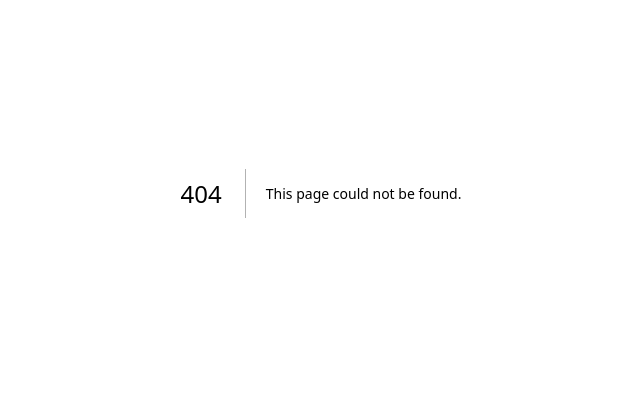
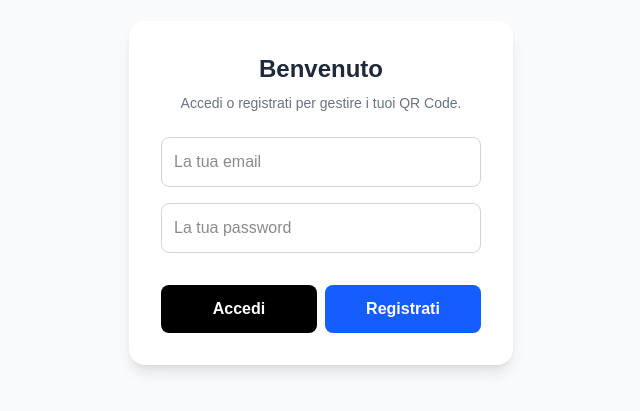
Before and after one commit to donMatteo14/qrarchive, a Next.js app in the folder qr-archive/: page /login in a window 1280 px wide. Before the commit this address had no page. Shown: the part 207-618 px from the top of the page, without its empty margins (319-959 px from the left). Built offline with nearby package versions, Linux system fonts and the light colour scheme; no server answers.

Commit message:
Integrata la logica di accesso e registrazione con associazione dell'utente al DB

```diff
--- a/qr-archive/app/dashboard/create/page.tsx
+++ b/qr-archive/app/dashboard/create/page.tsx
@@ -20,33 +20,48 @@ export default function CreateQRPage() {
     setIsUploading(true); // Mostriamo all'utente che stiamo caricando...
 
     try {
-      // 1. Diamo un nome unico al file (es. aggiungendo la data di oggi)
+      // NUOVO: 1. Scopriamo chi è l'utente attualmente loggato
+      const { data: authData } = await supabase.auth.getUser();
+      const user = authData.user;
+
+      // Se per qualche motivo l'utente non è loggato, blocchiamo tutto
+      if (!user) {
+        alert("Devi fare il login per caricare un file!");
+        setIsUploading(false);
+        return;
+      }
+
+      // 2. Diamo un nome unico al file
       const uniqueName = `${Date.now()}-${file.name}`;
 
-      // 2. Carichiamo il file fisicamente nel "Bucket" (Storage)
+      // 3. Carichiamo il file fisicamente nel Bucket
       const { error: uploadError } = await supabase.storage
         .from('qr-files')
         .upload(uniqueName, file);
 
       if (uploadError) throw uploadError;
 
-      // 3. Chiediamo a Supabase il link pubblico del file appena caricato
+      // 4. Chiediamo a Supabase il link pubblico del file
       const { data: publicUrlData } = supabase.storage
         .from('qr-files')
         .getPublicUrl(uniqueName);
 
       const fileUrl = publicUrlData.publicUrl;
 
-      // 4. Salviamo i dati nella tabella "qr_codes" (Database)
+      // NUOVO: 5. Salviamo i dati associandoli all'ID dell'utente!
       const { data: dbData, error: dbError } = await supabase
         .from('qr_codes')
-        .insert([{ file_name: file.name, file_url: fileUrl }])
-        .select('id') // Chiediamo a Supabase di restituirci l'ID univoco appena generato!
+        .insert([{
+          file_name: file.name,
+          file_url: fileUrl,
+          user_id: user.id // 👈 Firmiamo il salvataggio!
+        }])
+        .select('id')
         .single();
 
       if (dbError) throw dbError;
 
-      // 5. Successo! Diciamo a React di mostrare il QR code con il vero ID
+      // Successo!
       setFileId(dbData.id);
 
     } catch (error) {
--- /dev/null
+++ b/qr-archive/app/login/page.tsx
@@ -0,0 +1,86 @@
+'use client';
+
+import { useState } from 'react';
+import { supabase } from '@/lib/supabase';
+import { useRouter } from 'next/navigation';
+
+export default function LoginPage() {
+  const [email, setEmail] = useState('');
+  const [password, setPassword] = useState('');
+  const [isLoading, setIsLoading] = useState(false);
+  const router = useRouter();
+
+  // Funzione per REGISTRARSI
+  const handleSignUp = async (e: React.FormEvent) => {
+    e.preventDefault();
+    setIsLoading(true);
+    const { error } = await supabase.auth.signUp({ email, password });
+
+    if (error) {
+      alert(`Errore di registrazione: ${error.message}`);
+    } else {
+      alert('Registrazione completata! Ora sei dentro.');
+      router.push('/dashboard/create'); // Ti manda alla pagina di creazione QR
+    }
+    setIsLoading(false);
+  };
+
+  // Funzione per ACCEDERE
+  const handleLogin = async (e: React.FormEvent) => {
+    e.preventDefault();
+    setIsLoading(true);
+    const { error } = await supabase.auth.signInWithPassword({ email, password });
+
+    if (error) {
+      alert(`Errore di accesso: credenziali errate.`);
+    } else {
+      router.push('/dashboard/create'); // Ti manda alla pagina di creazione QR
+    }
+    setIsLoading(false);
+  };
+
+  return (
+    <div className="flex flex-col items-center justify-center min-h-screen bg-gray-50 p-6">
+      <div className="bg-white p-8 rounded-2xl shadow-lg max-w-sm w-full text-center">
+        <h1 className="text-2xl font-bold mb-2 text-gray-800">Benvenuto</h1>
+        <p className="text-gray-500 mb-6 text-sm">Accedi o registrati per gestire i tuoi QR Code.</p>
+
+        <form className="flex flex-col gap-4">
+          <input
+            type="email"
+            placeholder="La tua email"
+            value={email}
+            onChange={(e) => setEmail(e.target.value)}
+            className="w-full p-3 border border-gray-300 rounded-lg focus:outline-none focus:ring-2 focus:ring-blue-500"
+            required
+          />
+          <input
+            type="password"
+            placeholder="La tua password"
+            value={password}
+            onChange={(e) => setPassword(e.target.value)}
+            className="w-full p-3 border border-gray-300 rounded-lg focus:outline-none focus:ring-2 focus:ring-blue-500"
+            required
+          />
+
+          <div className="flex gap-2 mt-4">
+            <button
+              onClick={handleLogin}
+              disabled={isLoading}
+              className="flex-1 bg-black hover:bg-gray-800 text-white font-semibold py-3 px-4 rounded-lg transition-colors"
+            >
+              Accedi
+            </button>
+            <button
+              onClick={handleSignUp}
+              disabled={isLoading}
+              className="flex-1 bg-blue-600 hover:bg-blue-700 text-white font-semibold py-3 px-4 rounded-lg transition-colors"
+            >
+              Registrati
+            </button>
+          </div>
+        </form>
+      </div>
+    </div>
+  );
+}
```
